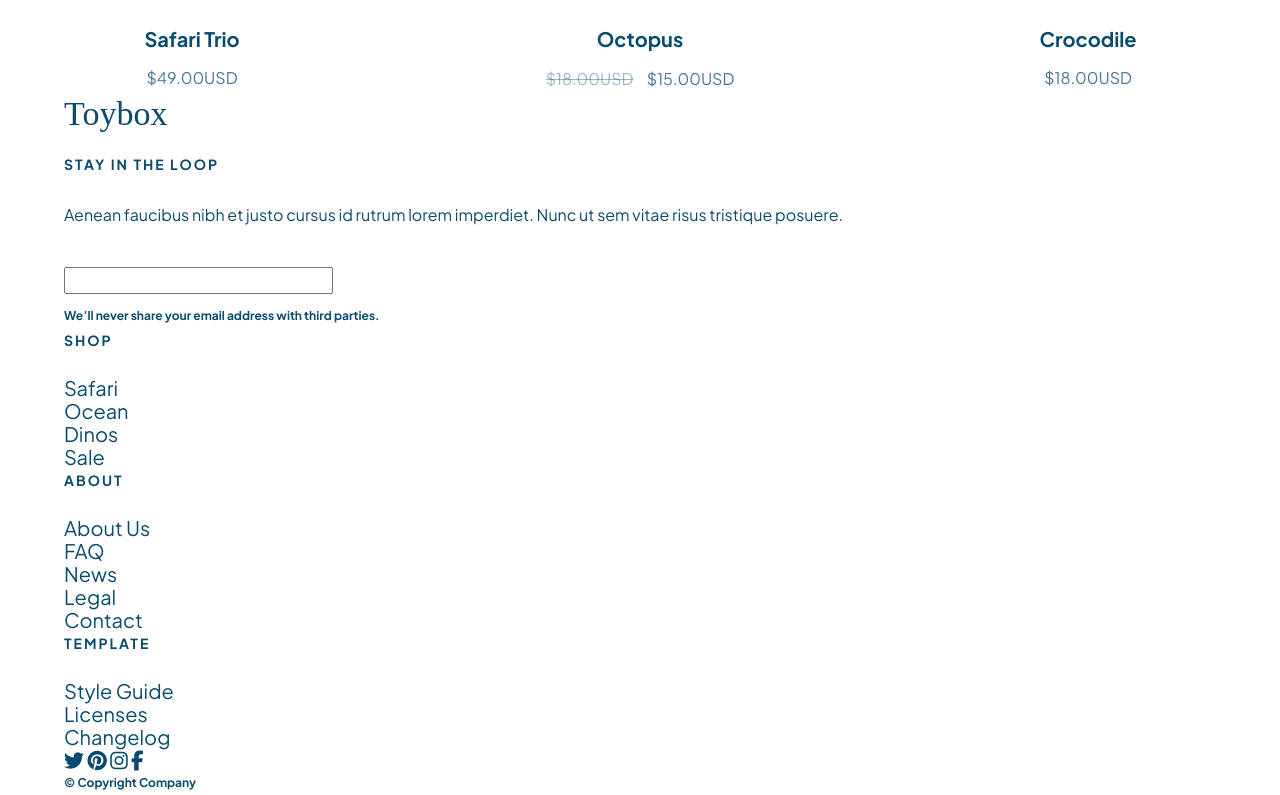
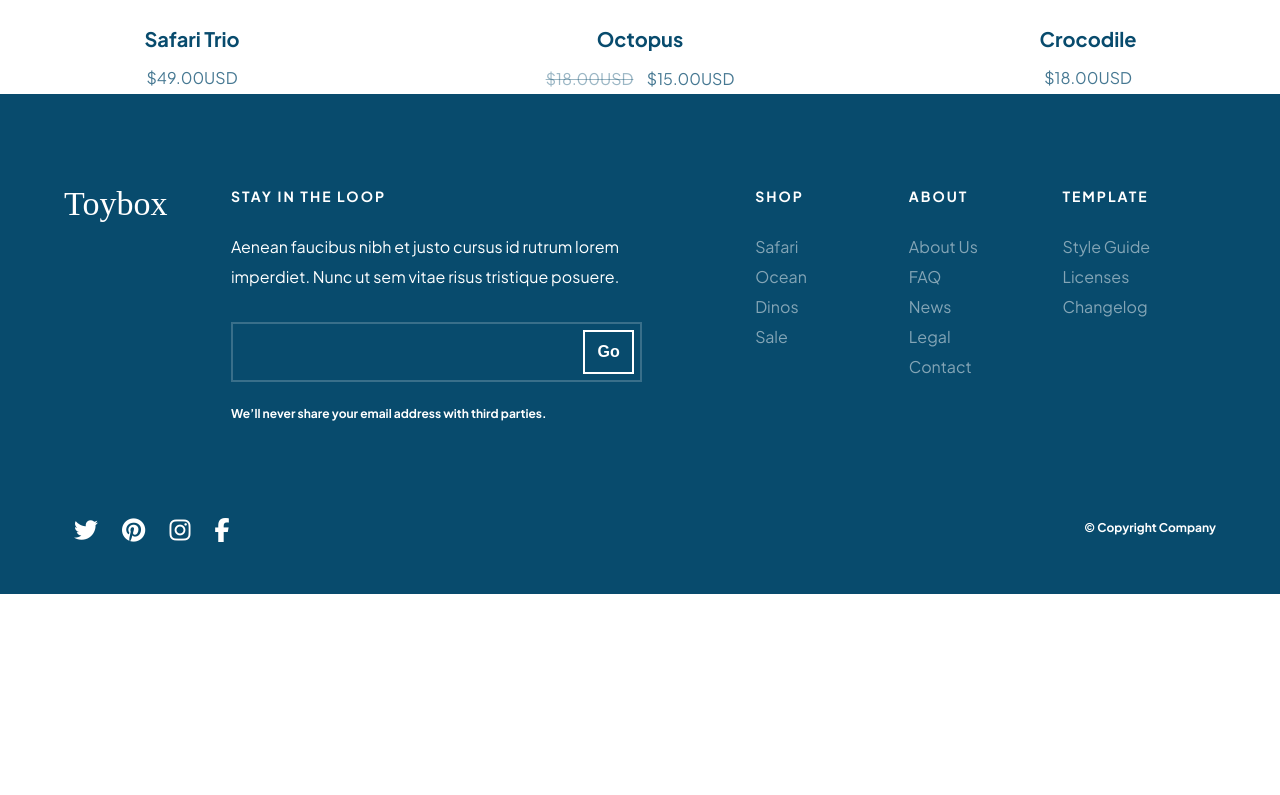
Before and after one commit to antoine-duong/ecommerce-tutorial, a plain HTML site: page index.html in a window 1280 px wide. Shown: the part 1481-2276 px from the top of the page. After the commit the page ends 2075 px from the top, so only its background shows below. Drawn offline with Linux system fonts and the light colour scheme; files whose address does not match are found by name; a web font is replaced by a local one.

Commit message:
Add footer and style it to the homepage

```diff
--- a/styles/sass/partials/_footer.scss
+++ b/styles/sass/partials/_footer.scss
@@ -0,0 +1,83 @@
+footer {
+    background: $primary;
+    color: $solidWhite;
+    padding: 90px 0 50px 0;
+
+    .footerFlexContainer {
+         display: flex;
+         justify-content: space-between;
+         margin-bottom: 90px;
+
+         h4 {
+             color: $solidWhite;
+         }
+    }
+
+    .newsletter {
+        margin-right: 50px;
+        width: calc(40% - 50px);
+
+        form {
+            position: relative;
+        }
+
+        input {
+            color: $solidWhite;
+            border-radius: 0;
+            background-color: transparent;
+            border: 2px solid rgba(255,255,255,0.2);
+            height: 60px;
+            font-size: 0.8rem;
+            line-height: 1.2rem;
+            padding: 18px 20px;
+            margin-bottom: 20px;
+            width: 100%;
+
+            &:focus {
+                border: 2px solid $solidWhite;
+            }
+        }
+        .secondary {
+            position: absolute;
+            top: 8px;
+            right: 8px;
+        }
+    }
+
+    .footerNav {
+        width: 40%;
+
+        nav {
+            display: flex;
+            justify-content: space-between;
+            ul {
+                width: calc(100% / 3);
+            }
+        }
+
+        a {
+            color: rgba(255,255,255,0.5);
+            font-size: 0.8rem;
+            line-height: 1.5rem;
+            &:hover,
+            &:focus {
+                color: rgba(255,255,255,1)
+            }
+        }
+    }
+
+    .social {
+        display: flex;
+        justify-content: space-between;
+        a {
+            font-size: 1.2rem;
+            margin: 0 10px;
+            transition: 0.2s;
+
+            &:hover,
+            &:focus {
+                color: $quinary;
+            }
+        }
+    }
+}
--- a/styles/sass/styles.scss
+++ b/styles/sass/styles.scss
@@ -23,3 +23,4 @@
 @import "./partials/nav";
 @import "./partials/sections";
 @import "./partials/header";
+@import "./partials/footer";
```
Also changed, not shown: styles/styles.css.
